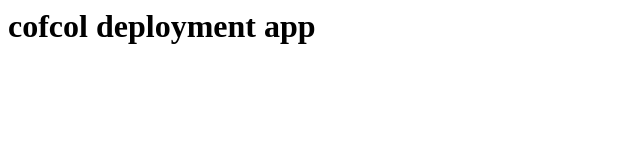
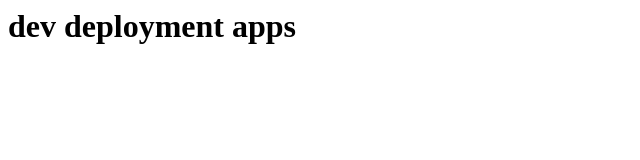
Before and after one commit to cyberoide/cofcol-deployment, a plain HTML site: page index.html in a window 1280 px wide. Shown: the whole page, without its empty margins (0-640 px from the left). Drawn offline with Linux system fonts and the light colour scheme.

Commit message:
Update index.html

```diff
--- a/index.html
+++ b/index.html
@@ -1,5 +1,5 @@
 <html>
   <body>
-    <h1>cofcol deployment app</h1>
+    <h1>dev deployment apps </h1>
   </body>
 </html>
```
